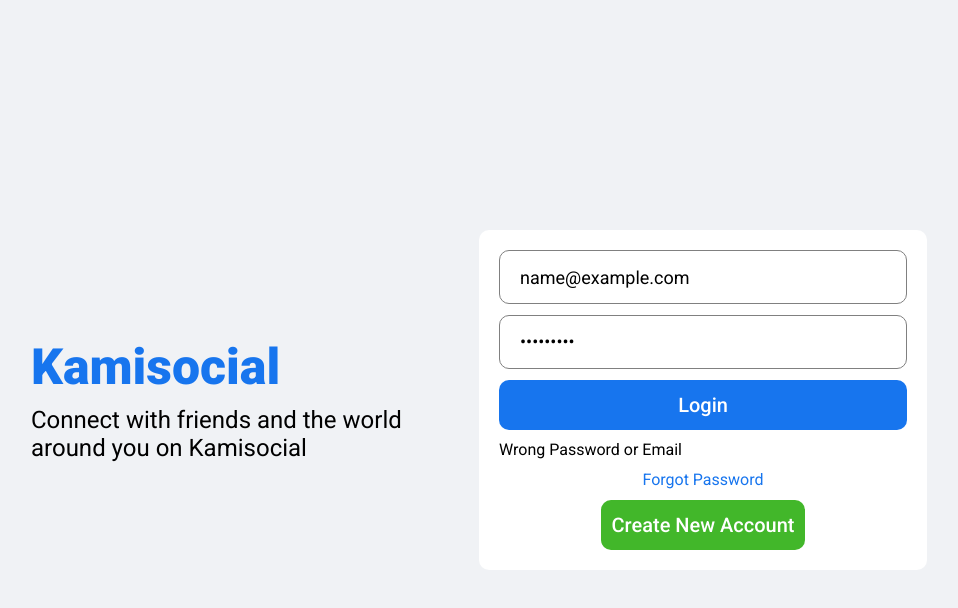
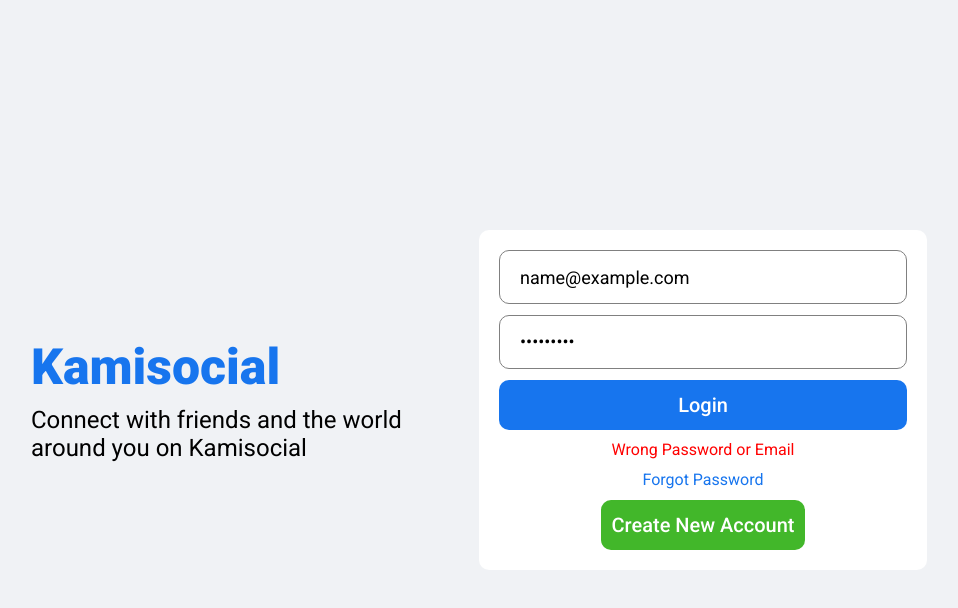
Before and after one commit to KamranNaveed/social-media-app, a React (Create React App) app in the folder client/: page / in a window 1280 px wide. Both pictures are taken after typing "name@example.com", "Sample123" into the empty fields and a click on the button "Login". Shown: the top 608 px of the page, without its empty margins (161-1119 px from the left). Built offline with nearby package versions, Linux system fonts and the light colour scheme; no server answers.

Commit message:
changed error message style

```diff
--- a/client/src/pages/login/Login.jsx
+++ b/client/src/pages/login/Login.jsx
@@ -26,7 +26,7 @@ function Login() {
                     <input placeholder="Email" type="email" required className="loginInput" ref = {email} />
                     <input placeholder="Password" type="password" required minLength = "6" className="loginInput" ref = {password}/>
                     <button className="loginButton" disabled={isFetching}>{isFetching ? <CircularProgress color="white" size="20px"/> : "Login"}</button>
-                    {error && <span>Wrong Password or Email</span>}
+                    {error && <span className="errorMessage">Wrong Password or Email</span>}
                     <span className="loginForgot">Forgot Password</span>
                     <button className="loginRegisterButton" disabled={isFetching}>{isFetching ? <CircularProgress color="white" size="20px"/> : "Create New Account"}</button>
                 </form>
--- a/client/src/pages/login/login.css
+++ b/client/src/pages/login/login.css
@@ -89,3 +89,9 @@
     font-weight: 500;
     cursor: pointer;
 }
+
+.errorMessage{
+    width: 100%;
+    text-align: center;
+    color: red;
+}
```
